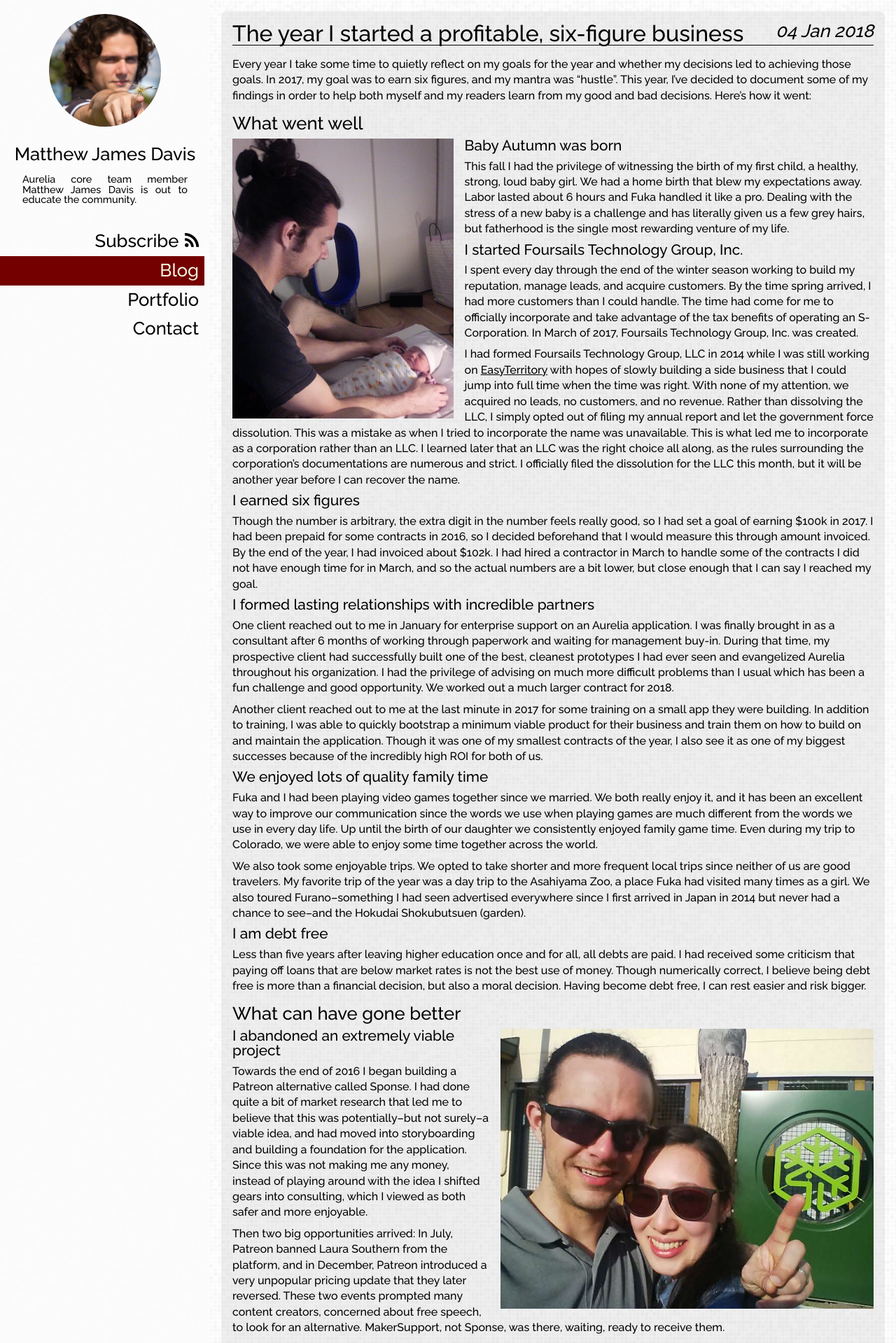
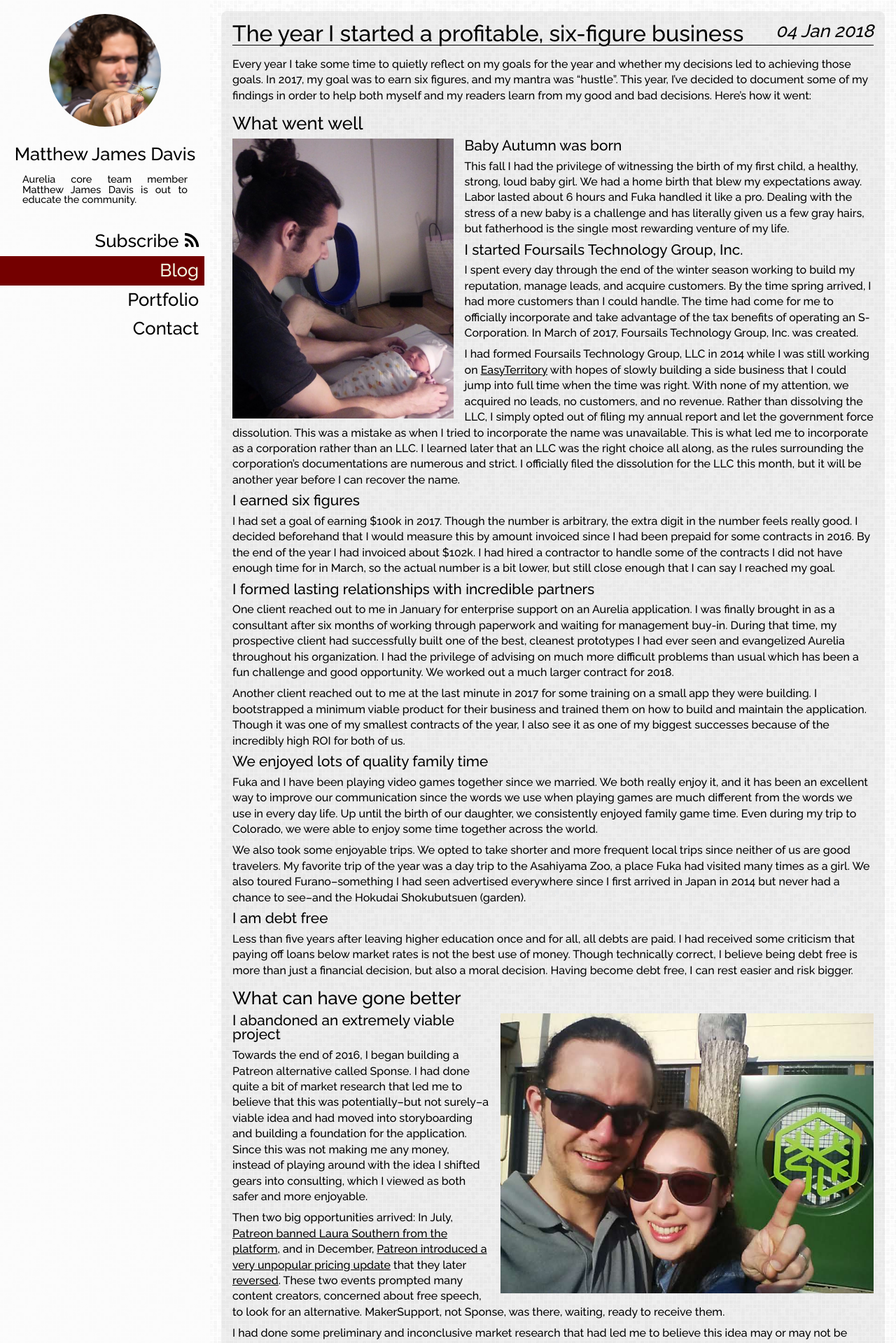
Before and after one commit to davismj/davismj.github.io, a Jekyll site: the page built from _posts/2018-1-4-2017-in-review.md, in a window 1280 px wide. Shown: the top 1919 px of the page at 70% size. Built offline with Jekyll 4.4.1, drawn with Linux system fonts in a browser that asks for light colours; nearby versions of some CDN libraries; comment, search, counter and statistics services are not loaded; some of the changed text lies outside the part shown.

Commit message:
Content: Update review summary

```diff
--- a/_posts/2018-1-4-2017-in-review.md
+++ b/_posts/2018-1-4-2017-in-review.md
@@ -14,11 +14,11 @@
 
 # What went well
 
-<img alt="Holding hands with baby autumn" src="/images/blog/2018-1-4-autumn.jpg" style="max-height: 400px; float: left; margin-right: 1rem;" />
+<img alt="Holding hands with baby autumn" src="/images/blog/2018-1-4-autumn.jpg" class="float-left" />
 
 ## Baby Autumn was born
 
-This fall I had the privilege of witnessing the birth of my first child, a healthy, strong, loud baby girl. We had a home birth that blew my expectations away. Labor lasted about 6 hours and Fuka handled it like a pro. Dealing with the stress of a new baby is a challenge and has literally given us a few grey hairs, but fatherhood is the single most rewarding venture of my life.
+This fall I had the privilege of witnessing the birth of my first child, a healthy, strong, loud baby girl. We had a home birth that blew my expectations away. Labor lasted about 6 hours and Fuka handled it like a pro. Dealing with the stress of a new baby is a challenge and has literally given us a few gray hairs, but fatherhood is the single most rewarding venture of my life.
 
 ## I started Foursails Technology Group, Inc.
 
@@ -28,51 +28,51 @@
 
 ## I earned six figures
 
-Though the number is arbitrary, the extra digit in the number feels really good, so I had set a goal of earning $100k in 2017. I had been prepaid for some contracts in 2016, so I decided beforehand that I would measure this through amount invoiced. By the end of the year, I had invoiced about $102k. I had hired a contractor in March to handle some of the contracts I did not have enough time for in March, and so the actual numbers are a bit lower, but close enough that I can say I reached my goal.
+I had set a goal of earning $100k in 2017. Though the number is arbitrary, the extra digit in the number feels really good. I decided beforehand that I would measure this by amount invoiced since I had been prepaid for some contracts in 2016. By the end of the year I had invoiced about $102k. I had hired a contractor to handle some of the contracts I did not have enough time for in March, so the actual number is a bit lower, but still close enough that I can say I reached my goal.
 
 ## I formed lasting relationships with incredible partners
 
-One client reached out to me in January for enterprise support on an Aurelia application. I was finally brought in as a consultant after 6 months of working through paperwork and waiting for management buy-in. During that time, my prospective client had successfully built one of the best, cleanest prototypes I had ever seen and evangelized Aurelia throughout his organization. I had the privilege of advising on much more difficult problems than I usual which has been a fun challenge and good opportunity. We worked out a much larger contract for 2018.
+One client reached out to me in January for enterprise support on an Aurelia application. I was finally brought in as a consultant after six months of working through paperwork and waiting for management buy-in. During that time, my prospective client had successfully built one of the best, cleanest prototypes I had ever seen and evangelized Aurelia throughout his organization. I had the privilege of advising on much more difficult problems than usual which has been a fun challenge and good opportunity. We worked out a much larger contract for 2018.
 
-Another client reached out to me at the last minute in 2017 for some training on a small app they were building. In addition to training, I was able to quickly bootstrap a minimum viable product for their business and train them on how to build on and maintain the application. Though it was one of my smallest contracts of the year, I also see it as one of my biggest successes because of the incredibly high ROI for both of us.
+Another client reached out to me at the last minute in 2017 for some training on a small app they were building. I bootstrapped a minimum viable product for their business and trained them on how to build and maintain the application. Though it was one of my smallest contracts of the year, I also see it as one of my biggest successes because of the incredibly high ROI for both of us.
 
 ## We enjoyed lots of quality family time
 
-Fuka and I had been playing video games together since we married. We both really enjoy it, and it has been an excellent way to improve our communication since the words we use when playing games are much different from the words we use in every day life. Up until the birth of our daughter we consistently enjoyed family game time. Even during my trip to Colorado, we were able to enjoy some time together across the world.
+Fuka and I have been playing video games together since we married. We both really enjoy it, and it has been an excellent way to improve our communication since the words we use when playing games are much different from the words we use in every day life. Up until the birth of our daughter, we consistently enjoyed family game time. Even during my trip to Colorado, we were able to enjoy some time together across the world.
 
 We also took some enjoyable trips. We opted to take shorter and more frequent local trips since neither of us are good travelers. My favorite trip of the year was a day trip to the Asahiyama Zoo, a place Fuka had visited many times as a girl. We also toured Furano--something I had seen advertised everywhere since I first arrived in Japan in 2014 but never had a chance to see--and the Hokudai Shokubutsuen (garden).
 
 ## I am debt free
 
-Less than five years after leaving higher education once and for all, all debts are paid. I had received some criticism that paying off loans that are below market rates is not the best use of money. Though numerically correct, I believe being debt free is more than a financial decision, but also a moral decision. Having become debt free, I can rest easier and risk bigger.
+Less than five years after leaving higher education once and for all, all debts are paid. I had received some criticism that paying off loans below market rates is not the best use of money. Though technically correct, I believe being debt free is more than just a financial decision, but also a moral decision. Having become debt free, I can rest easier and risk bigger.
 
 # What can have gone better
 
-<img alt="Fuka and I at Asahiyama Zoo" src="/images/blog/2018-1-4-asahiyama-zoo.jpg" style="max-height: 400px; float: right; margin-left: 1rem;" />
+<img alt="Fuka and I at Asahiyama Zoo" src="/images/blog/2018-1-4-asahiyama-zoo.jpg" class="float-right" />
 
 ## I abandoned an extremely viable project
 
-Towards the end of 2016 I began building a Patreon alternative called Sponse. I had done quite a bit of market research that led me to believe that this was potentially--but not surely--a viable idea, and had moved into storyboarding and building a foundation for the application. Since this was not making me any money, instead of playing around with the idea I shifted gears into consulting, which I viewed as both safer and more enjoyable.
+Towards the end of 2016, I began building a Patreon alternative called Sponse. I had done quite a bit of market research that led me to believe that this was potentially--but not surely--a viable idea and had moved into storyboarding and building a foundation for the application. Since this was not making me any money, instead of playing around with the idea I shifted gears into consulting, which I viewed as both safer and more enjoyable.
 
-Then two big opportunities arrived: In July, Patreon banned Laura Southern from the platform, and in December, Patreon introduced a very unpopular pricing update that they later reversed. These two events prompted many content creators, concerned about free speech, to look for an alternative. MakerSupport, not Sponse, was there, waiting, ready to receive them.
+Then two big opportunities arrived: In July, [Patreon banned Laura Southern from the platform](https://www.youtube.com/watch?v=YmcK6GvgVPs), and in December, [Patreon introduced a very unpopular pricing update](https://blog.patreon.com/updating-patreons-fee-structure/) that they later [reversed](https://blog.patreon.com/not-rolling-out-fees-change/). These two events prompted many content creators, concerned about free speech, to look for an alternative. MakerSupport, not Sponse, was there, waiting, ready to receive them.
 
 I had done some preliminary and inconclusive market research that had led me to believe this idea may or may not be worth doing. As a result, I picked up the project, gave it 110%, and quit before I had finished. Big mistake. In future projects, if I start, I'm going to do whatever it takes to finish; if I'm not sure whether the idea is viable, I will simply invest less time and effort. Leaving it unfinished, however, was simply a missed opportunity and a complete waste of time.
 
 ## I did not get back to exercising
 
-I love lifting weights, but in 2016, a wrist injury led me to take a break right before we moved to Japan. My wrist has healed since then, but the lack of availability of weightlifting gyms in Japan and some incredibly tight schedules encouraged me to abandon exercise altogether for most of the year. I had a few weeks where I exercised in the house, pushups, squats, and other calisthenics, but I didn't stick to the discipline. Since exercise like weightlifting is not just a hobby, but also a vital component to a healthy and well-rounded life, it's back to calisthenics in 2018.
+I love lifting weights, but in 2016 a wrist injury led me to take a break right before we moved to Japan. My wrist has healed since then, but the lack of availability of weightlifting gyms in Japan and some incredibly tight schedules encouraged me to abandon exercise altogether for most of the year. I had a few weeks where I exercised in the house, push ups, squats, and other calisthenics, but I didn't stick to the discipline. Since exercise like weightlifting is not just a hobby, but also a vital component to a healthy and well-rounded life, it's back to calisthenics in 2018.
 
 ## My Japanese didn't improve
 
-I had spent too much time focused on goals and work and did not take advantage of the excellent opportunities available to me to improve my Japanese. Japanese is no longer just a hobby for me, it is an integral to communicating with Fuka and teaching baby Autumn, so in 2018 I'm picking Japanese study back up. Right now I'm looking at [WaniKani](http://wanikani.com), which focuses on kanji and vocabulary, which are my biggest weaknesses at the moment.
+I spent too much time focused on work and goals and did not take advantage of the excellent opportunities to improve my Japanese available to me. Japanese is no longer just a hobby for me, it is an integral to communicating with Fuka and teaching baby Autumn. That's why I'm picking Japanese study back up. Right now I'm studying with [WaniKani](http://wanikani.com), which focuses on kanji and vocabulary, my biggest weaknesses at the moment.
 
 ## I didn't explore Sapporo
 
-With 2 million people packed into the most rural praefecture of Japan, Sapporo is a beautiful city with lots to explore. When I first arrived, it was not uncommon for me to blow off a work day searching for a new restaurant, coffee shop, work space, or attraction. When Fuka and I met, despite her having lived her whole life in Hokkaido, I was actually more acquainted with the city. Unfortunately, I didn't take the time to keep exploring since returning. We'll get back to trying something new and interesting both on work days and date nights.
+With 2 million people packed into the most rural prefecture of Japan, Sapporo is a beautiful city with lots to explore. When I first arrived, it was not uncommon for me to blow off a work day searching for a new restaurant, coffee shop, work space, or attraction. When Fuka and I met, despite her having lived her whole life in Hokkaido, I was actually more acquainted with the city. Unfortunately, I didn't take the time to keep exploring since returning. We'll get back to trying something new and interesting both on work days and date nights.
 
 # What I wish I had known
 
-<img alt="Having a great time at the Garden" src="/images/blog/2018-1-4-garden.jpg" style="max-height: 400px; float: left; margin-right: 1rem;" />
+<img alt="Having a great time at the Garden" src="/images/blog/2018-1-4-garden.jpg" class="float-left" />
 
 ## Every job has two figures
 
@@ -86,8 +86,18 @@
 
 I've always dismissed networking as most important for those who depend on others to get the job done. People who get things done need less networking and more marketing, right? I've come to find that's not the whole story.
 
-It has been said that you're the average of the five people you spend the most time with. I don't think I spent time with five people in 2017, and I sure felt it. I didn't grow much, I didn't try many new things, I wasn't exposed to many new ideas, and I wasn't challenged out of many bad habits. People are always changing. Relationships from five years ago may not make as much sense today. Networking is an integral part to growing as both a professional and a person, not only for the benefits you will receive, but also for the benefits you will provide.
+It has been said that you're the average of the five people you spend the most time with. I don't think I spent time with five people in 2017, and I sure felt it. I didn't grow much, I didn't try many new things, I wasn't exposed to many new ideas, and I wasn't challenged out of many bad habits. People are always changing. Relationships from five years ago may not make as much sense today. That's why continuously networking, building new and meaningful relationships, is an integral part to growing as both a professional and a person, not only for the benefits you will receive, but also for the benefits you will provide.
 
-# What to expect in 2018: $20k in passive income and big risks
+# What to expect in 2018
 
-I took very few risks in 2017, opting for safety and security over opportunity. I think that was the right decision for my growing family. Now that I have a bit of a safety net, I plan on taking bigger, calculated risks. The path I'm on, while reliable, is only sustainable so long as I am able to keep working. I plan to make bigger investments that will pay dividends well into the future. My goal in 2018 is to earn $20k revenue on non-wage, non-consulting income; my mantra is to "risk big."
+## More risks, bigger risks
+
+Had I purchased 7.3 Bitcoin for about $7k on January 1st, 2017, I could have sold it on December 31st, 2017 for $102k. All I had to do was sit on it.
+
+I took very few risks in 2017, opting for the safety and security of consulting over the opportunity of investment. I think that was the right decision for my growing family, but the opportunity cost was certainly high. Now that I have a bit of a safety net, I plan on taking bigger, calculated risks. **My mantra for 2018 is "risk big".** I'm going to be focusing on the long-term value of opportunities, and I'm willing to waste time or lose money today if I can expect exceptional returns down the road.
+
+## $20k in passive income
+
+Had I held my 7.3 Bitcoin, they would have appreciated $28k so far in 2018, just one week later.
+
+Software consulting, while reliable, profitable, and even enjoyable, is only sustainable so long as I am able to keep working. In 2018, I'm going to start making investments of both time and money that will pay dividends well into the future. I'm not exactly sure what those investments will be just yet, but **my goal is to have earned $20k in non-wage, non-hourly income** before the year is over.
--- a/style.scss
+++ b/style.scss
@@ -304,6 +304,20 @@
 
     img {
       max-width: 100%;
+
+      &.float-left, &.float-right {
+        max-height: 400px;
+      }
+
+      &.float-left {
+         float: left;
+         margin: 0 1rem 0.5rem 0;
+      }
+
+      &.float-right {
+        float: right;
+        margin: 0 0 0.5rem 1rem;
+      }
     }
   }
 
```
